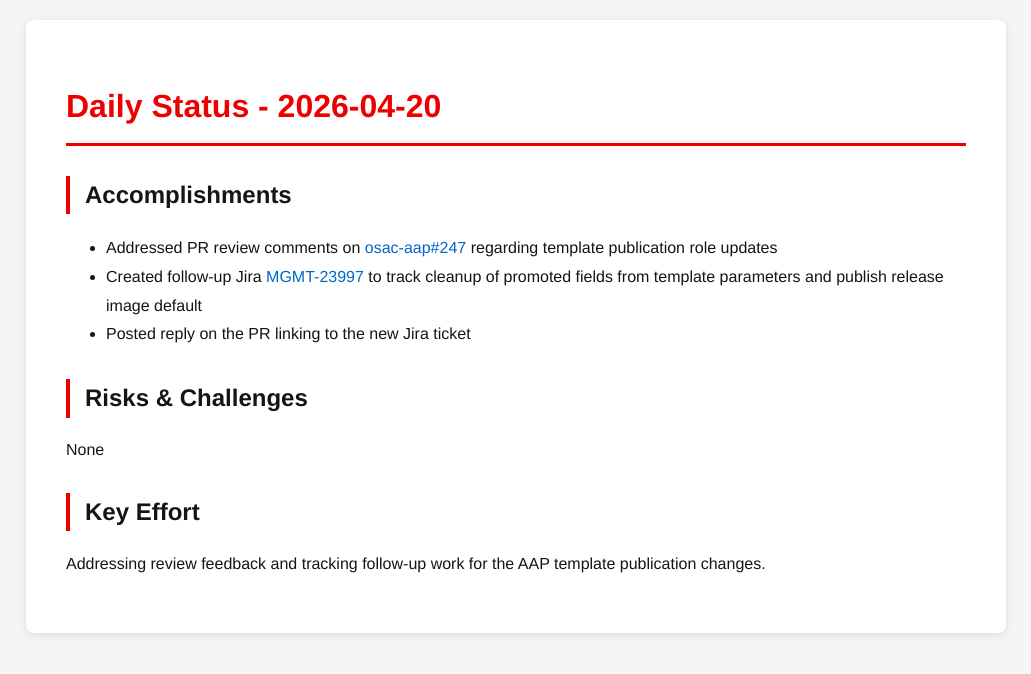
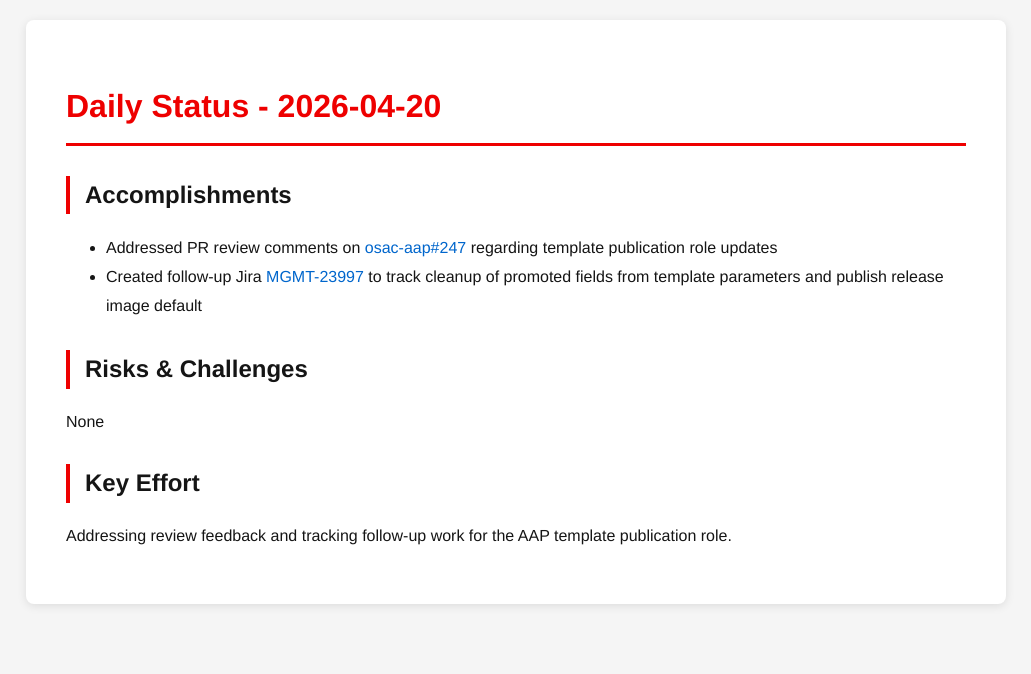
Before and after one commit to tzvatot/daily-status, a Jekyll site: the page built from 2026-04-20.md, in a window 1280 px wide. Shown: the top 674 px of the page, without its empty margins (124-1155 px from the left). Built offline with Jekyll 4.4.1, drawn with Linux system fonts in a browser that asks for light colours.

Commit message:
Daily status update - 2026-04-20

```diff
--- a/2026-04-20.md
+++ b/2026-04-20.md
@@ -9,10 +9,9 @@ date: 2026-04-20
 ## Accomplishments
 - Addressed PR review comments on [osac-aap#247](https://github.com/osac-project/osac-aap/pull/247) regarding template publication role updates
 - Created follow-up Jira [MGMT-23997](https://issues.redhat.com/browse/MGMT-23997) to track cleanup of promoted fields from template parameters and publish release image default
-- Posted reply on the PR linking to the new Jira ticket
 
 ## Risks & Challenges
 None
 
 ## Key Effort
-Addressing review feedback and tracking follow-up work for the AAP template publication changes.
+Addressing review feedback and tracking follow-up work for the AAP template publication role.
```
